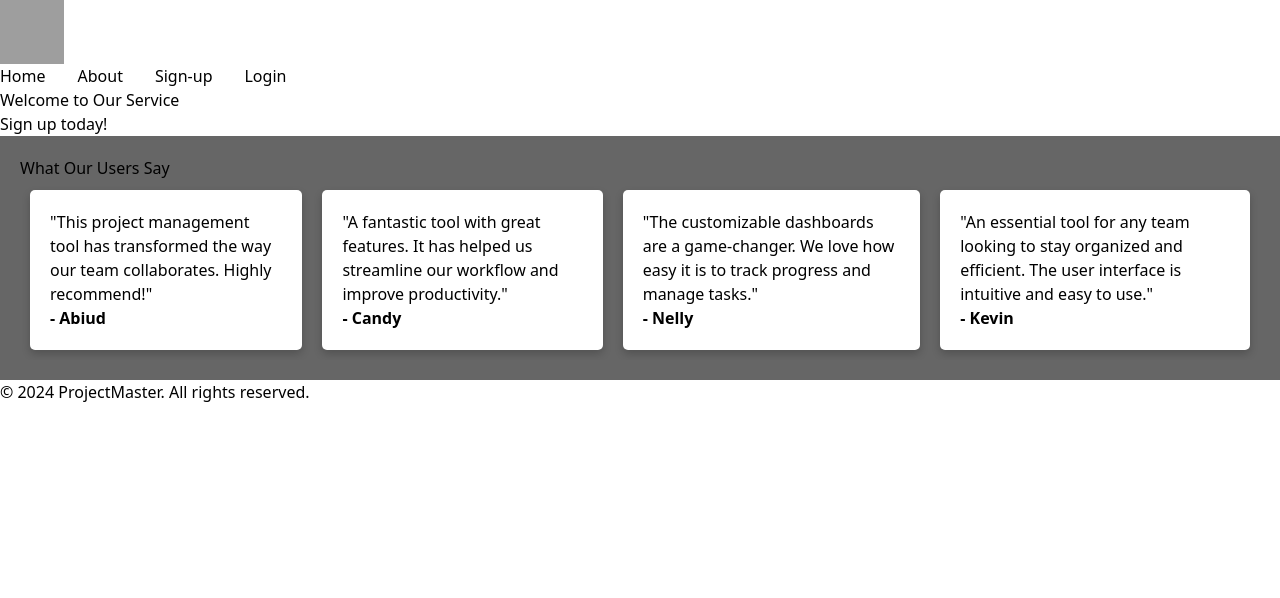
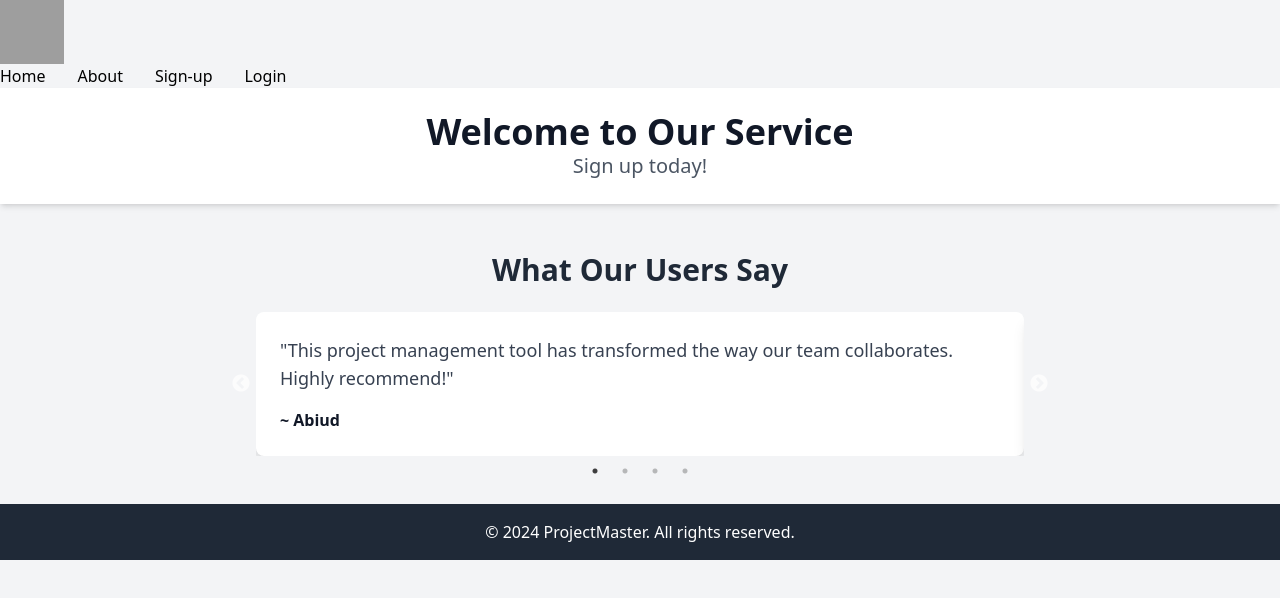
Before and after one commit to kiprotichabiud/Project-management, a React (Vite) app: page / in a window 1280 px wide. Shown: the top 598 px of the page. Built offline with nearby package versions, Linux system fonts and the light colour scheme; data requests are answered from the project's data file; grey boxes are pictures that could not be loaded.

Commit message:
made testimonials to be slideshows

```diff
--- a/package.json
+++ b/package.json
@@ -13,7 +13,9 @@
     "react": "^18.3.1",
     "react-dom": "^18.3.1",
     "react-router-dom": "^6.26.0",
-    "reactjs-popup": "^2.0.6"
+    "react-slick": "^0.30.2",
+    "reactjs-popup": "^2.0.6",
+    "slick-carousel": "^1.8.1"
   },
   "devDependencies": {
     "@eslint/js": "^9.8.0",
--- a/src/App.jsx
+++ b/src/App.jsx
@@ -1,4 +1,3 @@
-
 import React from 'react';
 import { BrowserRouter as Router, Route, Routes } from 'react-router-dom';
 import LandingPage from './components/LandingPage';
--- a/src/components/LandingPage.jsx
+++ b/src/components/LandingPage.jsx
@@ -1,5 +1,8 @@
 import React, { useState, useEffect } from 'react';
-import NavBar from './NavBar'; // Import NavBar component
+import NavBar from './NavBar';
+import Slider from 'react-slick';
+import 'slick-carousel/slick/slick.css';
+import 'slick-carousel/slick/slick-theme.css';
 import './LandingPage.css';
 
 const LandingPage = () => {
@@ -12,28 +15,38 @@ const LandingPage = () => {
       .catch(error => console.error('Error fetching testimonials:', error));
   }, []);
 
+  const settings = {
+    dots: true,
+    infinite: true,
+    speed: 500,
+    slidesToShow: 1,
+    slidesToScroll: 1
+  };
+
   return (
-    <div className="landing-container">
+    <div className="bg-gray-100 min-h-screen flex flex-col">
       <NavBar />
 
-      <header className="landing-header">
-        <h1 className="heading">Welcome to Our Service</h1>
-        <p className="subheading">Sign up today!</p>
+      <header className="bg-white shadow-md py-6 text-center">
+        <h1 className="text-4xl font-bold text-gray-900">Welcome to Our Service</h1>
+        <p className="text-xl text-gray-600">Sign up today!</p>
       </header>
 
-      <section className="testimonials">
-        <h2>What Our Users Say</h2>
-        <div className="testimonials-container">
-          {testimonials.map((testimonial, index) => (
-            <div key={index} className="testimonial">
-              <p>"{testimonial.text}"</p>
-              <p><b>- {testimonial.name}</b></p>
-            </div>
-          ))}
+      <section className="py-12 px-4">
+        <h2 className="text-3xl font-semibold text-center text-gray-800 mb-6">What Our Users Say</h2>
+        <div className="max-w-3xl mx-auto">
+          <Slider {...settings}>
+            {testimonials.map((testimonial, index) => (
+              <div key={index} className="bg-white p-6 rounded-lg shadow-lg">
+                <p className="text-lg text-gray-700 mb-4">"{testimonial.text}"</p>
+                <p className="text-md text-gray-900 font-semibold">~ {testimonial.name}</p>
+              </div>
+            ))}
+          </Slider>
         </div>
       </section>
 
-      <section className="footer-copy">
+      <section className="bg-gray-800 py-4 text-center text-white">
         <p>&copy; 2024 ProjectMaster. All rights reserved.</p>
       </section>
     </div>
--- a/src/components/Login.jsx
+++ b/src/components/Login.jsx
@@ -18,7 +18,7 @@ function Login() {
   return (
     <div className="min-h-screen bg-cover bg-center flex items-center justify-center"
       style={{ backgroundImage: "url('https://images.unsplash.com/photo-1715331999602-fc92b7eb975e?w=500&auto=format&fit=crop&q=60&ixlib=rb-4.0.3&ixid=M3wxMjA3fDB8MHxzZWFyY2h8Mjd8fHdhdnklMjBjb2xvdXJpbmd8ZW58MHx8MHx8fDA%3D')" }}>
-      <div className="bg-white bg-opacity-60 p-8 rounded-lg shadow-lg max-w-md w-full">
+      <div className="bg-white bg-opacity-20 p-8 rounded-lg shadow-lg max-w-md w-full">
         <h1 className="text-3xl font-bold text-center mb-6">Login Form</h1>
         <form onSubmit={handleSubmit}>
           <div className="mb-4">
@@ -29,19 +29,14 @@ function Login() {
             <input type="password" name="password" placeholder="Password" required onChange={handleChange}
               className="w-full p-3 rounded-md bg-gray-100 text-gray-800 border focus:outline-none focus:ring-2 focus:ring-blue-500" />
           </div>
-          <div className="flex items-center justify-between mb-6">
-            <label className="flex items-center">
-              <input type="checkbox" className="mr-2" /> Remember me
-            </label>
-            <a href="#" className="text-blue-600 hover:underline">Forgot password?</a>
-          </div>
+
           <button type="submit"
             className="w-full bg-blue-500 hover:bg-blue-600 text-white font-bold py-3 rounded-md transition duration-300">
             Login
           </button>
         </form>
-        <p className="text-center mt-4">
-          Don't have an account? <button onClick={() => navigate('/signup')} className="text-blue-600 hover:underline">Sign Up</button>
+        <p className="text-center mt-4 text-white">
+          Don't have an account? <button onClick={() => navigate('/signup')} className="text-cyan-400 ">Sign Up</button>
         </p>
       </div>
     </div>
--- a/src/components/SignUp.jsx
+++ b/src/components/SignUp.jsx
@@ -28,7 +28,7 @@ function SignUp() {
   return (
     <div className="min-h-screen bg-cover bg-center flex items-center justify-center"
       style={{ backgroundImage: "url('https://images.unsplash.com/photo-1715331999602-fc92b7eb975e?w=500&auto=format&fit=crop&q=60&ixlib=rb-4.0.3&ixid=M3wxMjA3fDB8MHxzZWFyY2h8Mjd8fHdhdnklMjBjb2xvdXJpbmd8ZW58MHx8MHx8fDA%3D')" }}>
-      <div className="bg-white bg-opacity-60 p-8 rounded-lg shadow-lg max-w-md w-full">
+      <div className="bg-white bg-opacity-20 p-8 rounded-lg shadow-lg max-w-md w-full">
         <h1 className="text-3xl font-bold text-center mb-6">Sign Up</h1>
         <form onSubmit={handleSubmit}>
           <div className="mb-4">
@@ -56,8 +56,8 @@ function SignUp() {
             Create
           </button>
         </form>
-        <p className="text-center mt-4">
-          Already have an account? <button onClick={() => navigate('/login')} className="text-blue-600 hover:underline">Login</button>
+        <p className="text-center mt-4 text-white">
+          Already have an account? <button onClick={() => navigate('/login')} className="text-cyan-400 ">Login</button>
         </p>
       </div>
     </div>
```
Also changed, not shown: 1 other file (tests, documents, lock files or other folders).
